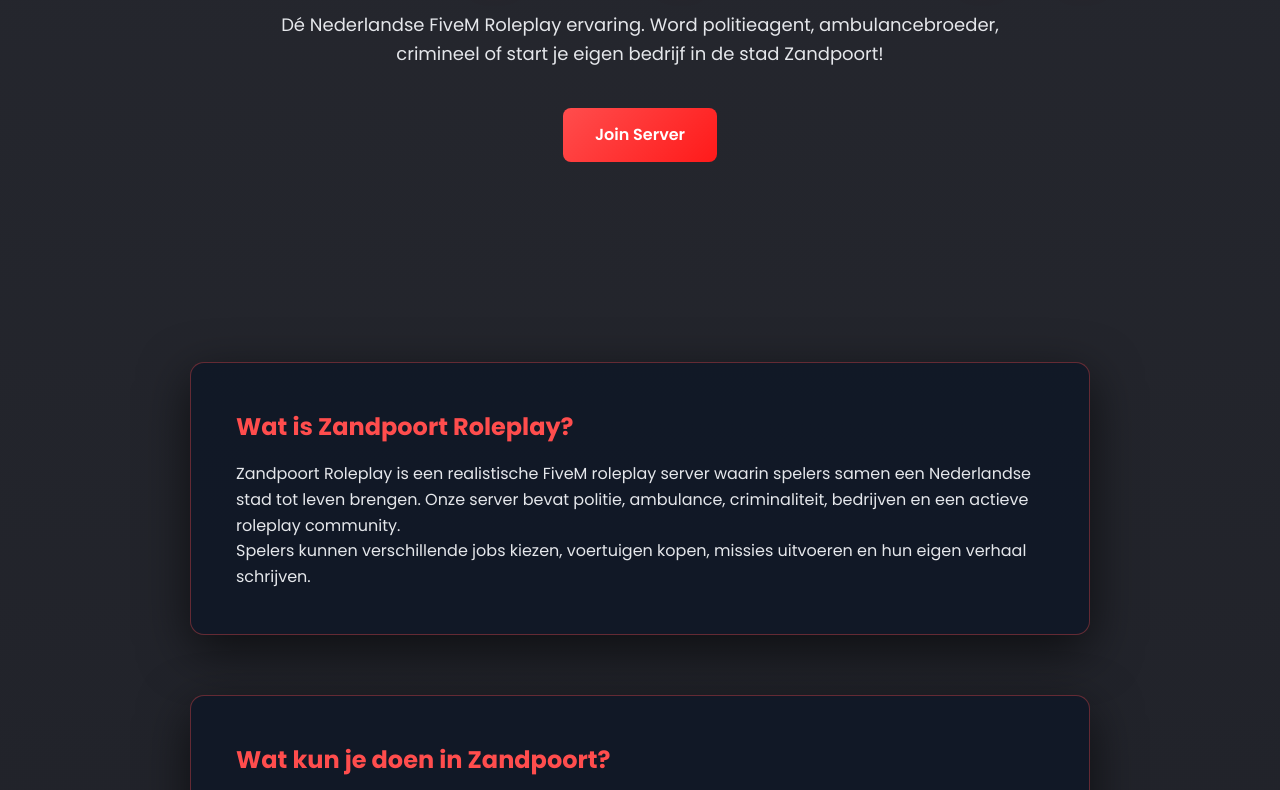
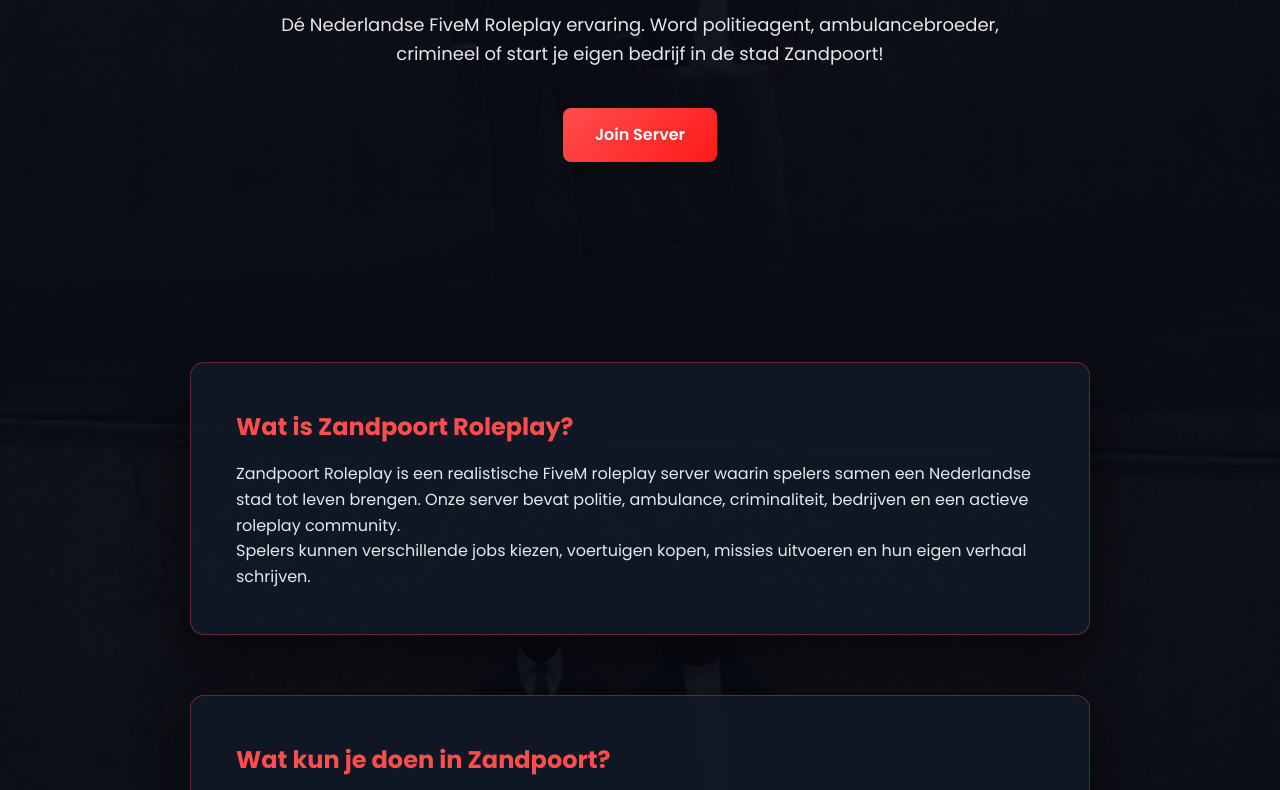
Before and after one commit to hacker12345227/Zandpoort-roleplay, a plain HTML site: page index.html in a window 1280 px wide. Shown: the part 387-1177 px from the top of the page. Drawn offline with Linux system fonts and the light colour scheme.

Commit message:
Update style.css

```diff
--- a/css/style.css
+++ b/css/style.css
@@ -17,7 +17,7 @@
     /* BACKGROUND IMAGE (LOKAAL) */
     background:
         linear-gradient(rgba(8,10,18,0.88), rgba(8,10,18,0.92)),
-        url("background.png") no-repeat center center fixed;
+        url("../background.png") no-repeat center center fixed;
 
     background-size: cover;
     line-height: 1.6;
```
